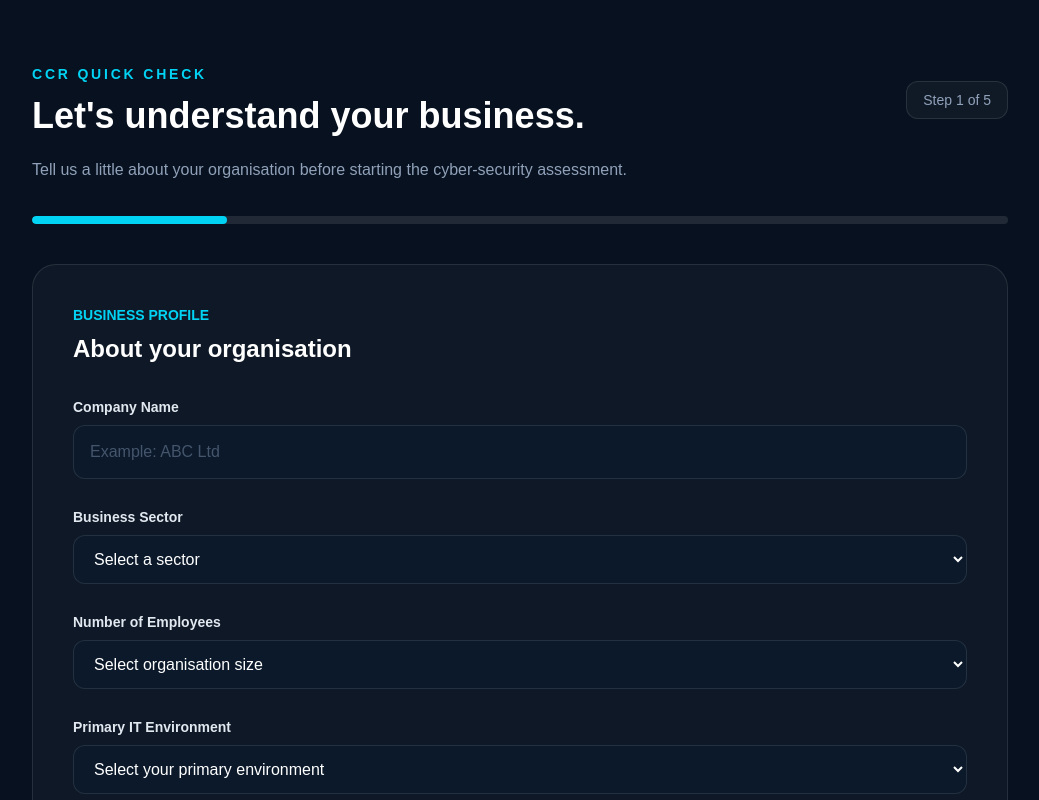
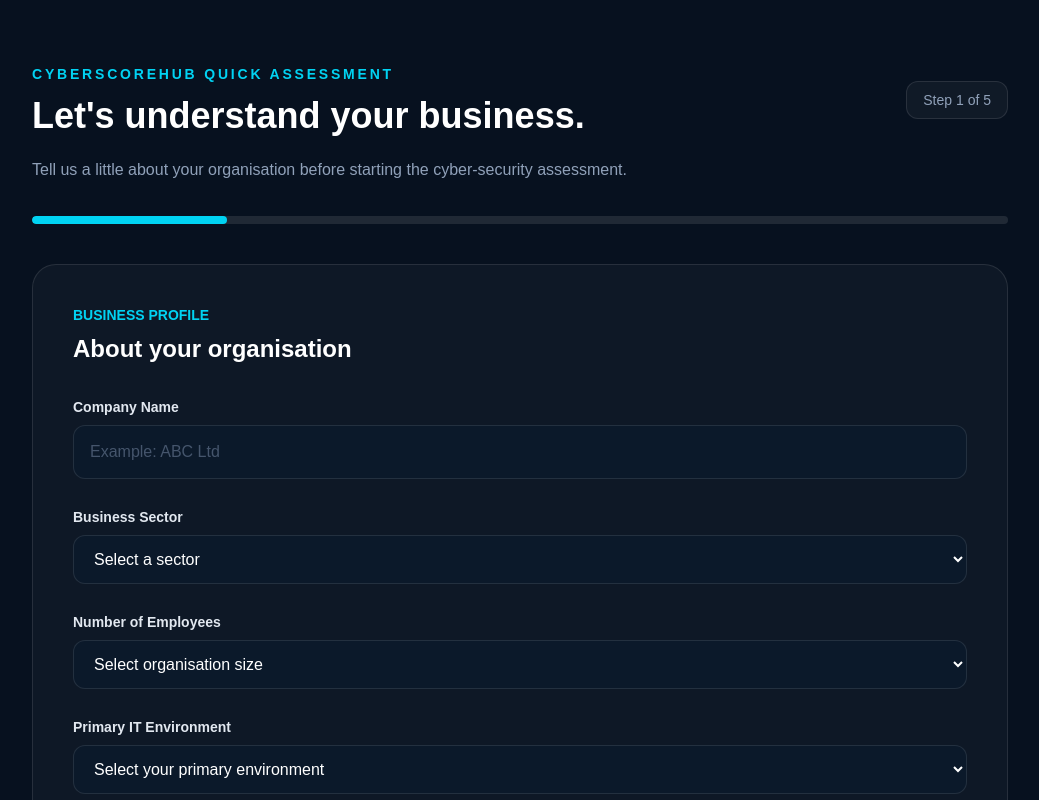
Before and after one commit to DrMesutInan-SFHEA/cyberscorehub, a Next.js app: page /assessment in a window 1280 px wide. Shown: the top 800 px of the page, without its empty margins (120-1159 px from the left). Built offline with nearby package versions, Linux system fonts and the light colour scheme.

Commit message:
Complete assessment page CyberScoreHub rebrand

```diff
--- a/src/app/assessment/page.tsx
+++ b/src/app/assessment/page.tsx
@@ -99,7 +99,7 @@
         <div className="flex items-center justify-between gap-6">
           <div>
             <div className="text-sm font-bold uppercase tracking-[0.2em] text-cyan-400">
-              CCR Quick Check
+             CyberScoreHub Quick Assessment
             </div>
 
             <h1 className="mt-3 text-4xl font-black">
@@ -325,7 +325,7 @@
         <div className="flex items-center justify-between gap-6">
           <div>
             <div className="text-sm font-bold uppercase tracking-[0.2em] text-cyan-400">
-              CCR Quick Check
+             CyberScoreHub Quick Assessment
             </div>
 
             <h1 className="mt-3 text-4xl font-black">
@@ -456,7 +456,7 @@
         <div className="flex items-center justify-between gap-6">
           <div>
             <div className="text-sm font-bold uppercase tracking-[0.2em] text-cyan-400">
-              CCR Quick Check
+              CyberScoreHub Quick Assessment
             </div>
 
             <h1 className="mt-3 text-4xl font-black">
@@ -480,7 +480,7 @@
         <div className="mt-10 grid gap-5 md:grid-cols-3">
           <div className="rounded-3xl border border-white/10 bg-white/[0.03] p-7">
             <div className="text-sm text-slate-400">
-              CCR Readiness
+             CyberScore Rating
             </div>
 
             <div className="mt-3 text-5xl font-black">
@@ -878,7 +878,7 @@
         <div className="flex items-center justify-between gap-6">
           <div>
             <div className="text-sm font-bold uppercase tracking-[0.2em] text-cyan-400">
-              CCR Quick Check
+              CyberScoreHub Quick Assessment
             </div>
 
             <h1 className="mt-3 text-4xl font-black">
```
